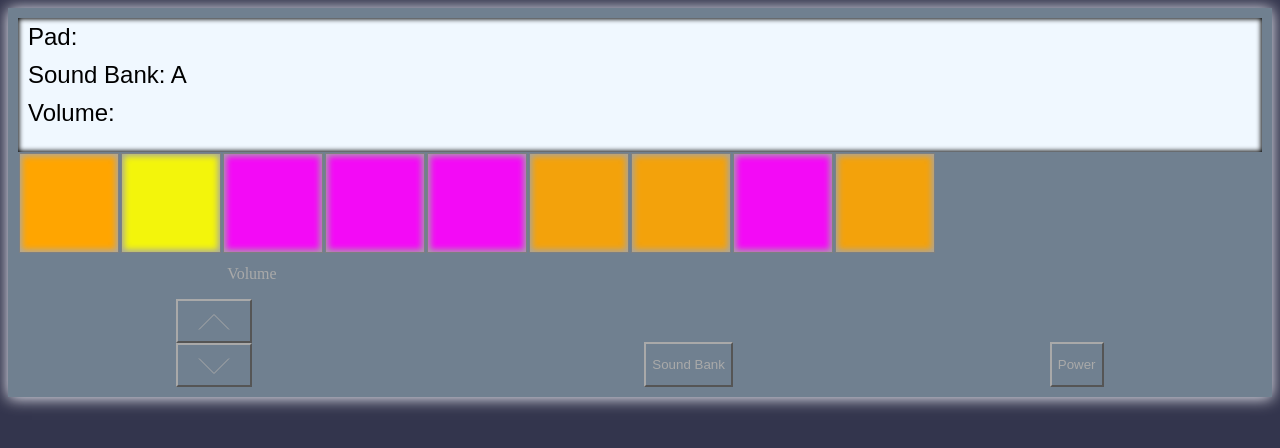
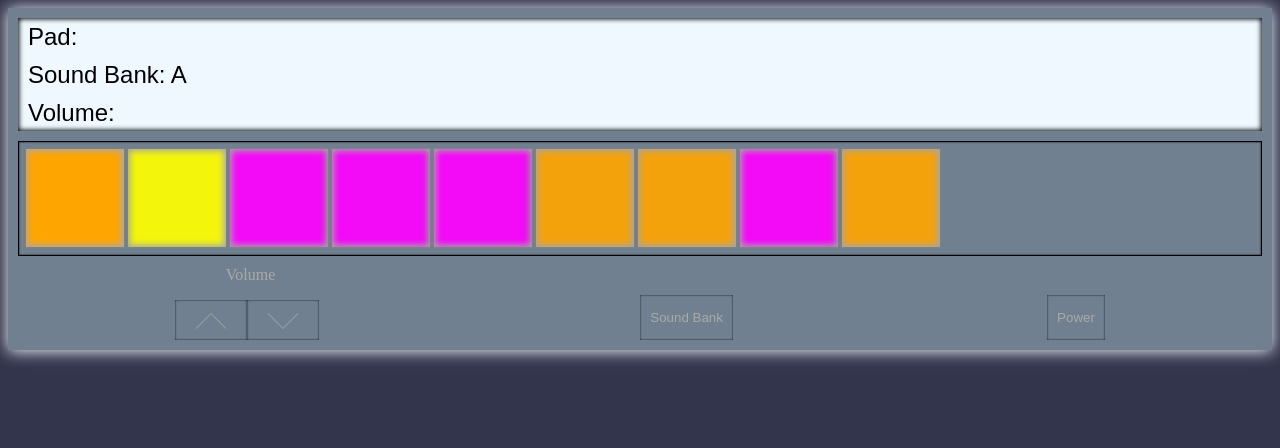
Before and after one commit to 0binny0/drum_machine, a React (Vite) app: page / in a window 1280 px wide. Shown: the top 448 px of the page. Built offline with nearby package versions, Linux system fonts and the light colour scheme.

Commit message:
added CSS .button_shadow rule

```diff
--- a/src/components.jsx
+++ b/src/components.jsx
@@ -80,20 +80,20 @@ function ButtonControls({changeSoundBank, changeVolume, switchPower}) {
     return <div id="controls">
         <div className="volume_controls">
             <p className="volume_label">Volume</p>
-            <button className="slate" type="button" onMouseDown={power_on ? changeVolume : null} aria-label="increase_volume" id="volume_up">
+            <button className="slate button_shadow" type="button" onMouseDown={power_on ? changeVolume : null} aria-label="increase_volume" id="volume_up">
                 <svg className="slate" viewBox="0 0 60 30">
                     <line x1="15" y1="25" x2="30" y2="10" stroke="darkgrey"/>
                     <line x1="30" y1="10" x2="45" y2="25" stroke="darkgrey"/>
                 </svg>
             </button>
-            <button className="slate" type="button" onMouseDown={power_on ? changeVolume : null} aria-label="decrease_volume" id="volume_down">
+            <button className="slate button_shadow" type="button" onMouseDown={power_on ? changeVolume : null} aria-label="decrease_volume" id="volume_down">
                  <svg className="slate" viewBox="0 0 60 30">
                     <line x1="15" y1="10" x2="30" y2="25" stroke="darkgrey"/>
                     <line x1="30" y1="25" x2="45" y2="10" stroke="darkgrey"/>
                 </svg>
             </button>
         </div>
-        <button className="ctrl_button" onClick={power_on ? changeSoundBank : null} type="button" aria-label='change_sound_bank'>Sound Bank</button>
+        <button className="ctrl_button button_shadow" onClick={power_on ? changeSoundBank : null} type="button" aria-label='change_sound_bank'>Sound Bank</button>
         <button onClick={switchPower} className="ctrl_button">Power</button>
     </div>
 }
--- a/src/index.css
+++ b/src/index.css
@@ -41,15 +41,20 @@ p:nth-of-type(1) {
     margin-top: 0;
 }
 
+p:nth-of-type(3) {
+    margin-bottom: 0;
+}
+
 .display {
     /*border: 1px solid black;*/
-    height: 134px;
+    height: 113px;
     box-shadow: inset 0px 0px 5px 1px;
 }
 
 .volume_controls {
     width: 151px;
     margin: 10px 0 0;
+    border: none;
 }
 
 .volume_label {
@@ -63,17 +68,22 @@ p:nth-of-type(1) {
     align-items: end;
 }
 
+.button_shadow {
+    box-shadow: inset 0px 0px 2px 0px black;
+}
+
 .slate {
     background: slategrey;
-    border-color: darkgrey;
+    border: none;
 }
 
 .ctrl_button {
     background: slategrey;
-    box-shadow: 0px 0px 0px 0px;
+    box-shadow: inset 0px 0px 2px 0px black;
+    padding: 10px;
     height: 45px;
     color: darkgrey;
-    border-color: darkgrey;
+    border: none;
 }
 
 .pad {
@@ -92,6 +102,13 @@ p:nth-of-type(1) {
     margin-top: 0;
 }
 
+.pads_wrapper {
+    margin-top: 10px;
+    padding: 5px;
+    border: 1px solid black;
+    box-shadow: inset 0px 0px 2px 0px;
+}
+
 svg {
   width: 60px;
   height: 35px;
```
